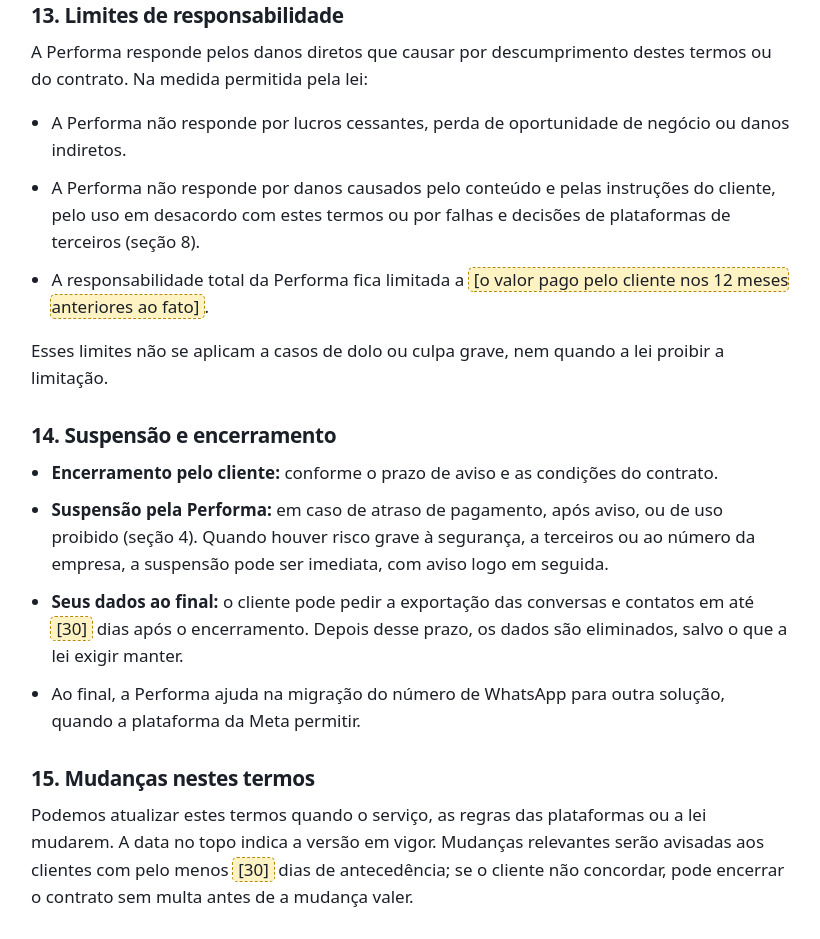
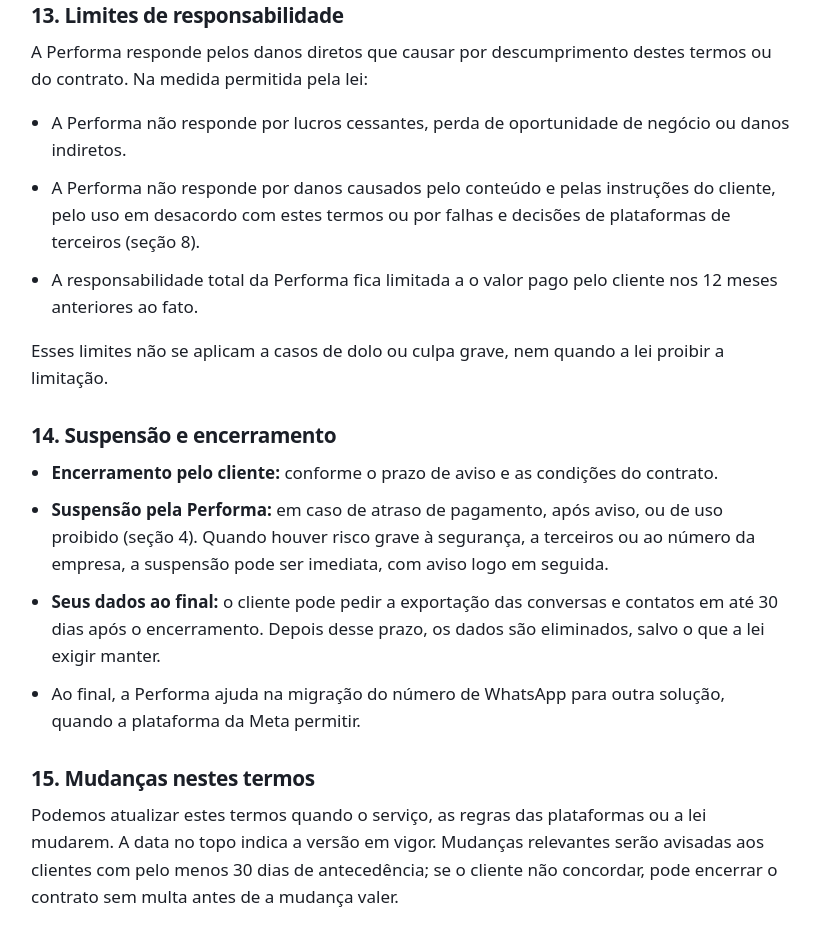
Before and after one commit to buenothi/performa-site, a plain HTML site: page public/terms.html in a window 1280 px wide. Shown: the part 5335-6274 px from the top of the page, without its empty margins (229-1049 px from the left). Drawn offline with Linux system fonts and the light colour scheme.

Commit message:
Remove campos pendentes de /privacy e /terms que não dependem de dados novos
Co-Authored-By: Claude Opus 5.5 <noreply@anthropic.com>
Claude-Session: https://claude.ai/code/session_01NRxSzb82rg8DL71cp3uCbM

```diff
--- a/public/terms.html
+++ b/public/terms.html
@@ -192,7 +192,7 @@
         <ul class="policy__list">
           <li>A Performa não responde por lucros cessantes, perda de oportunidade de negócio ou danos indiretos.</li>
           <li>A Performa não responde por danos causados pelo conteúdo e pelas instruções do cliente, pelo uso em desacordo com estes termos ou por falhas e decisões de plataformas de terceiros (seção 8).</li>
-          <li>A responsabilidade total da Performa fica limitada a <mark class="todo">[o valor pago pelo cliente nos 12 meses anteriores ao fato]</mark>.</li>
+          <li>A responsabilidade total da Performa fica limitada a o valor pago pelo cliente nos 12 meses anteriores ao fato.</li>
         </ul>
         <p>Esses limites não se aplicam a casos de dolo ou culpa grave, nem quando a lei proibir a limitação.</p>
       </section>
@@ -202,14 +202,14 @@
         <ul class="policy__list">
           <li><strong>Encerramento pelo cliente:</strong> conforme o prazo de aviso e as condições do contrato.</li>
           <li><strong>Suspensão pela Performa:</strong> em caso de atraso de pagamento, após aviso, ou de uso proibido (seção 4). Quando houver risco grave à segurança, a terceiros ou ao número da empresa, a suspensão pode ser imediata, com aviso logo em seguida.</li>
-          <li><strong>Seus dados ao final:</strong> o cliente pode pedir a exportação das conversas e contatos em até <mark class="todo">[30]</mark> dias após o encerramento. Depois desse prazo, os dados são eliminados, salvo o que a lei exigir manter.</li>
+          <li><strong>Seus dados ao final:</strong> o cliente pode pedir a exportação das conversas e contatos em até 30 dias após o encerramento. Depois desse prazo, os dados são eliminados, salvo o que a lei exigir manter.</li>
           <li>Ao final, a Performa ajuda na migração do número de WhatsApp para outra solução, quando a plataforma da Meta permitir.</li>
         </ul>
       </section>
 
       <section id="alteracoes" aria-labelledby="t-alteracoes">
         <h2 id="t-alteracoes">15. Mudanças nestes termos</h2>
-        <p>Podemos atualizar estes termos quando o serviço, as regras das plataformas ou a lei mudarem. A data no topo indica a versão em vigor. Mudanças relevantes serão avisadas aos clientes com pelo menos <mark class="todo">[30]</mark> dias de antecedência; se o cliente não concordar, pode encerrar o contrato sem multa antes de a mudança valer.</p>
+        <p>Podemos atualizar estes termos quando o serviço, as regras das plataformas ou a lei mudarem. A data no topo indica a versão em vigor. Mudanças relevantes serão avisadas aos clientes com pelo menos 30 dias de antecedência; se o cliente não concordar, pode encerrar o contrato sem multa antes de a mudança valer.</p>
       </section>
 
       <section id="lei" aria-labelledby="t-lei">
```
Also changed, not shown: public/privacy.html (+2 -2 lines).
